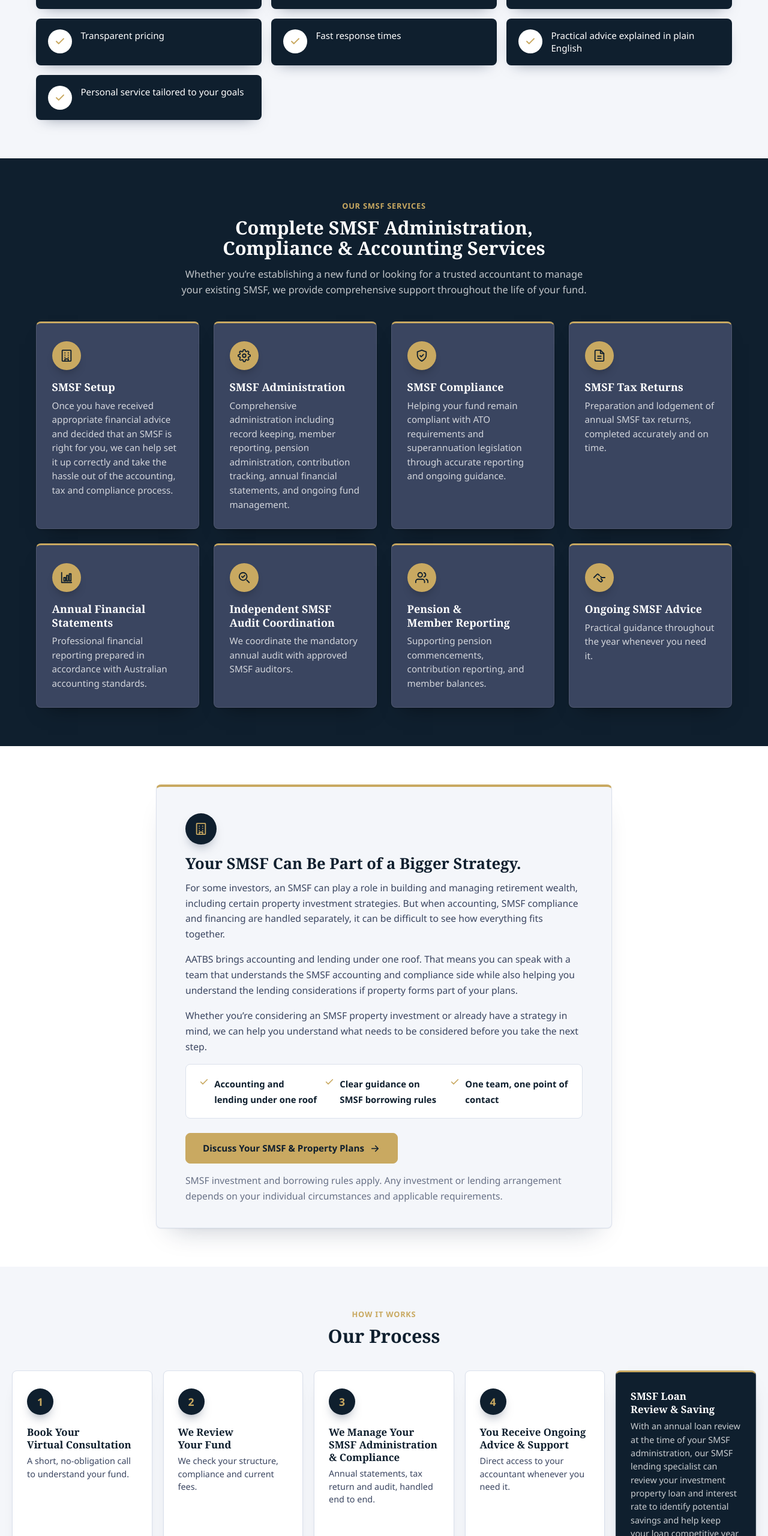
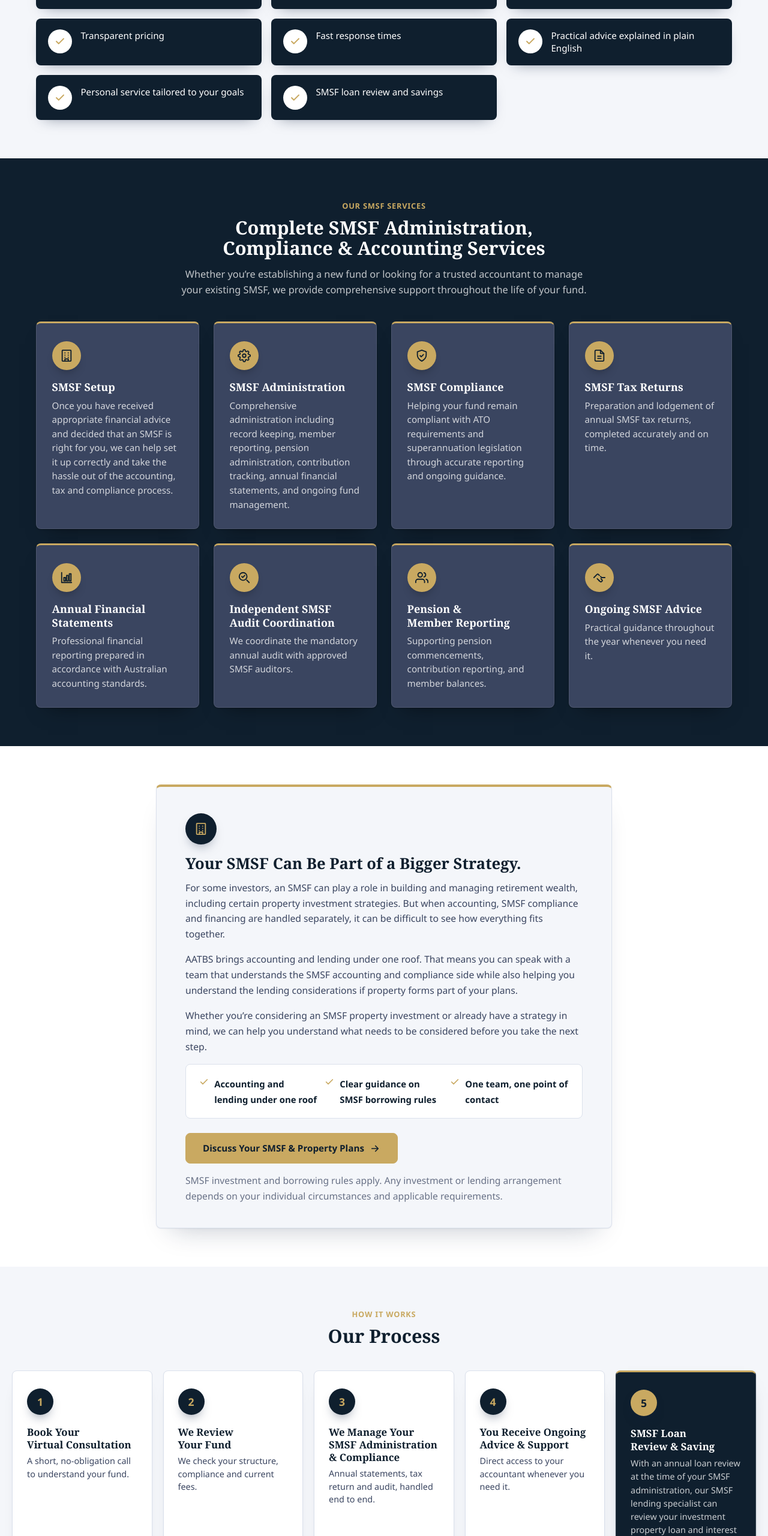
Before and after one commit to CodepaperAI/Advancedtax, a Next.js app: page /smsf-services in a window 1280 px wide. Shown: the part 2980-5541 px from the top of the page at 60% size. Built offline with nearby package versions, Linux system fonts and the light colour scheme.

Commit message:
multiple revisions

```diff
--- a/app/smsf-services/page.tsx
+++ b/app/smsf-services/page.tsx
@@ -71,13 +71,27 @@
  *
  * UPDATE (Our Process continuity pass):
  * Added a 5th card into the "Our Process" grid, sitting beside step 4 in
- * the same row. It is NOT a numbered step — PROCESS_STEPS itself and the
- * four numbered cards it renders are unchanged — it renders as an extra
- * <li> after the PROCESS_STEPS.map() call, with no number badge, styled
- * in the navy/gold palette (see .smsf-services-process-continuity in the
- * CSS) so it reads as an "ongoing" note rather than "step 5". Content
- * comes from LOAN_REVIEW_HEADING / LOAN_REVIEW_BODY ("SMSF Loan Review &
- * Saving").
+ * the same row. It renders as an extra <li> after the PROCESS_STEPS.map()
+ * call, styled in the navy/gold palette (see .smsf-services-process
+ * -continuity in the CSS) so it reads as an "ongoing" note rather than a
+ * plain step. Content comes from LOAN_REVIEW_HEADING / LOAN_REVIEW_BODY
+ * ("SMSF Loan Review & Saving").
+ *
+ * UPDATE (continuity card numbering pass):
+ * The continuity card now shows a "5" badge like the other four steps
+ * (PROCESS_STEPS itself and the four numbered cards it renders are still
+ * unchanged). The badge uses the same .smsf-services-process-number class
+ * as the other steps, but a scoped override in the CSS
+ * (.smsf-services-process-continuity .smsf-services-process-number, see
+ * "CONTINUITY NUMBER PASS") flips it to a gold circle / navy digit so it
+ * stays legible against this card's navy background instead of blending
+ * in the way the default navy/gold pairing would.
+ *
+ * UPDATE (why-choose benefits pass):
+ * Added "SMSF loan review and savings" to WHY_CHOOSE_BENEFITS, rendered
+ * as an additional card in the existing "Why Choose AATBS" grid (no new
+ * markup — it's just a new entry in the array that the existing
+ * .map() already renders).
  * ------------------------------------------------------------------------
  */
 
@@ -477,6 +491,10 @@ const RESPONSIBILITY_TAGS = [
   "Changing legislation",
 ];
 
+// UPDATE (why-choose benefits pass): added "SMSF loan review and savings"
+// as an 11th entry. No markup changes were needed — the existing
+// .map() in the "Why Choose AATBS" section renders whatever is in this
+// array, so the new card slots in automatically.
 const WHY_CHOOSE_BENEFITS = [
   "Experienced SMSF accountants",
   "Complete SMSF administration",
@@ -488,6 +506,7 @@ const WHY_CHOOSE_BENEFITS = [
   "Fast response times",
   "Practical advice explained in plain English",
   "Personal service tailored to your goals",
+  "SMSF loan review and savings",
 ];
 
 const SERVICE_CARDS = [
@@ -552,9 +571,13 @@ const PROCESS_STEPS = [
   },
 ];
 
-// NEW: "SMSF Loan Review & Saving" — the 5th card rendered beside step 4
-// in the "Our Process" grid. Not part of PROCESS_STEPS and not numbered;
-// styled as an additional service highlight rather than another step.
+// "SMSF Loan Review & Saving" — the 5th card rendered beside step 4
+// in the "Our Process" grid. Not part of PROCESS_STEPS (so the four
+// numbered cards above it are untouched), but it now carries its own
+// "5" badge (see the continuity <li> below) so the sequence reads
+// 1-2-3-4-5. Styled in the navy/gold palette (see
+// .smsf-services-process-continuity in the CSS) so it still reads as
+// distinct from the four white step cards.
 const LOAN_REVIEW_HEADING = "SMSF Loan Review & Saving";
 const LOAN_REVIEW_BODY =
   "With an annual loan review at the time of your SMSF administration, our SMSF lending specialist can review your investment property loan and interest rate to identify potential savings and help keep your loan competitive year after year.";
@@ -1011,13 +1034,19 @@ export default function SmsfServicesPage() {
             ))}
 
             {/*
-              NEW: sits in the same row as the four numbered steps above,
-              right beside step 4. It is explicitly NOT a numbered step —
-              no number badge is rendered, and it's styled in the navy/gold
-              palette (instead of white) so it visually reads as a
-              separate "ongoing" note rather than "step 5".
+              Sits in the same row as the four numbered steps above, right
+              beside step 4. It now carries its own "5" badge (rendered
+              with the same .smsf-services-process-number class as the
+              other steps) so the sequence reads 1-2-3-4-5, but stays
+              styled in the navy/gold palette (instead of white) so it
+              still visually reads as a separate "ongoing" note rather
+              than an identical fifth step card. See
+              "CONTINUITY NUMBER PASS" in the CSS for the color override
+              that keeps the "5" legible against this card's navy
+              background.
             */}
             <li className="smsf-services-process-step smsf-services-process-continuity">
+              <span className="smsf-services-process-number">5</span>
               <h3>{LOAN_REVIEW_HEADING}</h3>
               <p>{LOAN_REVIEW_BODY}</p>
             </li>
@@ -1025,7 +1054,8 @@ export default function SmsfServicesPage() {
         </div>
       </section>
       {/* END Our process — PROCESS_STEPS / the four numbered cards above
-          are unchanged; only the extra navy card beside step 4 is new. */}
+          are unchanged; only the extra navy card beside step 4 now also
+          carries a "5" badge. */}
 
       {/* Who we help */}
       <section className="smsf-services-section smsf-services-section--navy">
--- a/app/smsf-services/smsf-services.css
+++ b/app/smsf-services/smsf-services.css
@@ -63,6 +63,16 @@
      instead of white), and carries a single message: "SMSF Loan Review &
      Saving". New rules are added at the end of this file under "NEW:
      PROCESS CONTINUITY CARD". Nothing else in this file was changed.
+
+   UPDATE (continuity card numbering pass):
+   - The continuity card now carries a number badge (5) like the other
+     four steps, since the user wants it read as a step in the sequence.
+     Because the card itself is navy, the default number badge (navy
+     circle / gold digit) would nearly disappear against it, so this card
+     gets a flipped color pairing (gold circle / navy digit) — the same
+     high-contrast pairing already used for icon badges elsewhere on the
+     page. Search "CONTINUITY NUMBER" for the touched rule. Nothing else
+     in this section changed.
    ========================================================================== */
 
 .smsf-services-page {
@@ -1409,11 +1419,10 @@
 /* ==========================================================================
    NEW: PROCESS CONTINUITY CARD
    A 5th card that sits in the same grid/row as the four numbered "Our
-   Process" steps, directly beside step 4. It is explicitly NOT a numbered
-   step — none of the .smsf-services-process-step/-number/-connector rules
-   above were changed, and this card renders with no number badge. It's
-   told apart from the four white step cards purely by color: solid navy
-   fill with a gold top border (the same "closing note" language used by
+   Process" steps, directly beside step 4. It carries a number badge (5),
+   like the four steps beside it — see "CONTINUITY NUMBER PASS" below —
+   but is still told apart from them by color: solid navy fill with a
+   gold top border (the same "closing note" language used by
    .smsf-services-intro-callout elsewhere on the page).
    ========================================================================== */
 
@@ -1445,6 +1454,16 @@
     0 24px 36px -20px rgba(16, 32, 63, 0.6);
 }
 
+/* CONTINUITY NUMBER PASS: the base .smsf-services-process-number badge is
+   a navy circle with a gold digit — on this card's navy background that
+   pairing would nearly disappear. Flip it to a gold circle with a navy
+   digit (the same high-contrast pairing used for icon badges elsewhere
+   on the page) so the "5" is actually legible here. */
+.smsf-services-process-continuity .smsf-services-process-number {
+  background: var(--smsf-gold);
+  color: var(--smsf-navy);
+}
+
 .smsf-services-process-continuity h3 {
   margin: 0 0 0.4rem;
   color: #fff;
```
